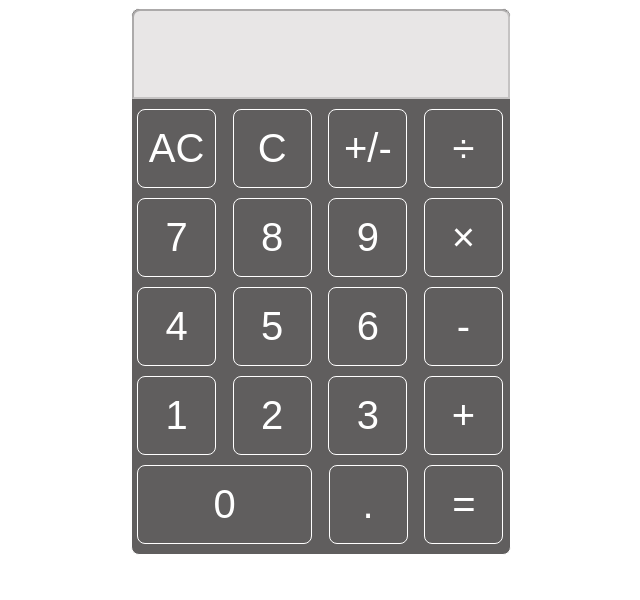
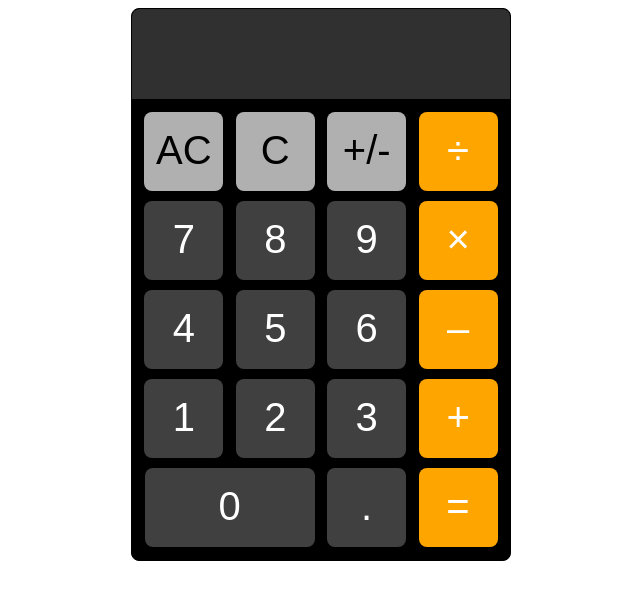
Before and after one commit to enriquevilla/CalcApp, a plain HTML site: page index.html in a window 1280 px wide. Shown: the whole page, without its empty margins (319-959 px from the left). Drawn offline with Linux system fonts and the light colour scheme.

Commit message:
New styles

```diff
--- a/css/index.css
+++ b/css/index.css
@@ -9,8 +9,8 @@ body {
 }
 
 .calculatorContainer {
-    border: 1px solid white;
-    background-color: #605E5E;
+    border: 1px solid black;
+    background-color: black;
     border-radius: 8px;
     width : 380px;
     margin : 0 auto;
@@ -21,66 +21,65 @@ body {
     width: 100.1%;
     text-align: right;
     border-radius: 8px;
+    border: none;
     border-bottom-right-radius: 0;
     border-bottom-left-radius: 0;
-    background-color: #E8E6E6;
+    background-color: #303030;
     font-size: 70px;
+    color: white;
     padding: 30px 5px 0 5px;
 }
 
-.operators {
+.buttons div {
     display: flex;
     flex-direction: row;
     justify-content: space-evenly;
 }
 
-.leftContainer {
-    display: flex;
-    flex-direction: column;
+div .bottom {
+    margin-bottom: 8px;
 }
 
-.rightContainer {
-    display: flex;
-    flex-direction: column;
-}
-
-.upperOperators, .lowerOperators {
-    display: flex;
-    flex-direction: row;
-}
-
-.upperOperators > span, .lowerOperators > span {
-    width: 50px;
+div .top {
+    margin-top: 8px;
 }
 
 span {
     padding-top: 16px;
-    border: 1px solid white;
     height: 79px;
     width: 79px;
     text-align: center;
     align-items: center;
     border-radius: 8px;
-    margin: 5px;
     font-size: 40px;
     display: inline-block;
+    background-color: #404040;
+    margin: 5px 0;
 }
 
 span:hover {
-    background: #A1E1E4;
-    cursor: pointer;
-    color: #605E5E;
-    border-color: #605E5E;
+    background-color: #707070;
 }
 
 #zero {
-    width: 175px;
+    width: 170px;
 }
 
-.buttons .top {
-    margin-top: 5px;
+.top span {
+    background-color: #B0B0B0;
+    color: black;
 }
 
-.buttons .bottom {
-    margin-bottom: 5px;
+.top span:hover {
+    background-color: white;
 }
+
+.operator {
+    background-color: orange !important;
+    color: white !important;
+}
+
+.operator:hover {
+    background-color: white !important;
+    color: orange !important;
+}
```
Also changed, not shown: index.html (+1 -1 lines).
